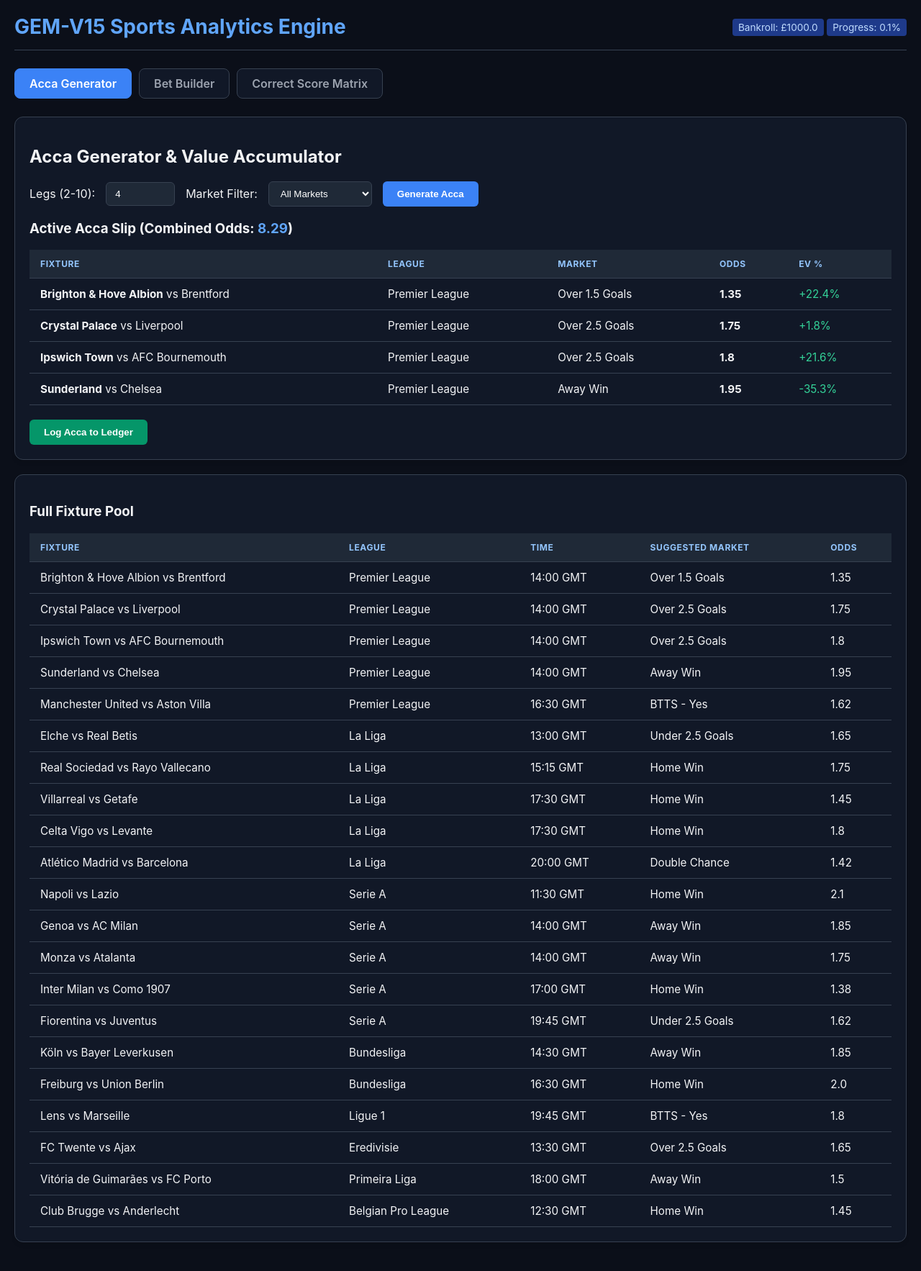
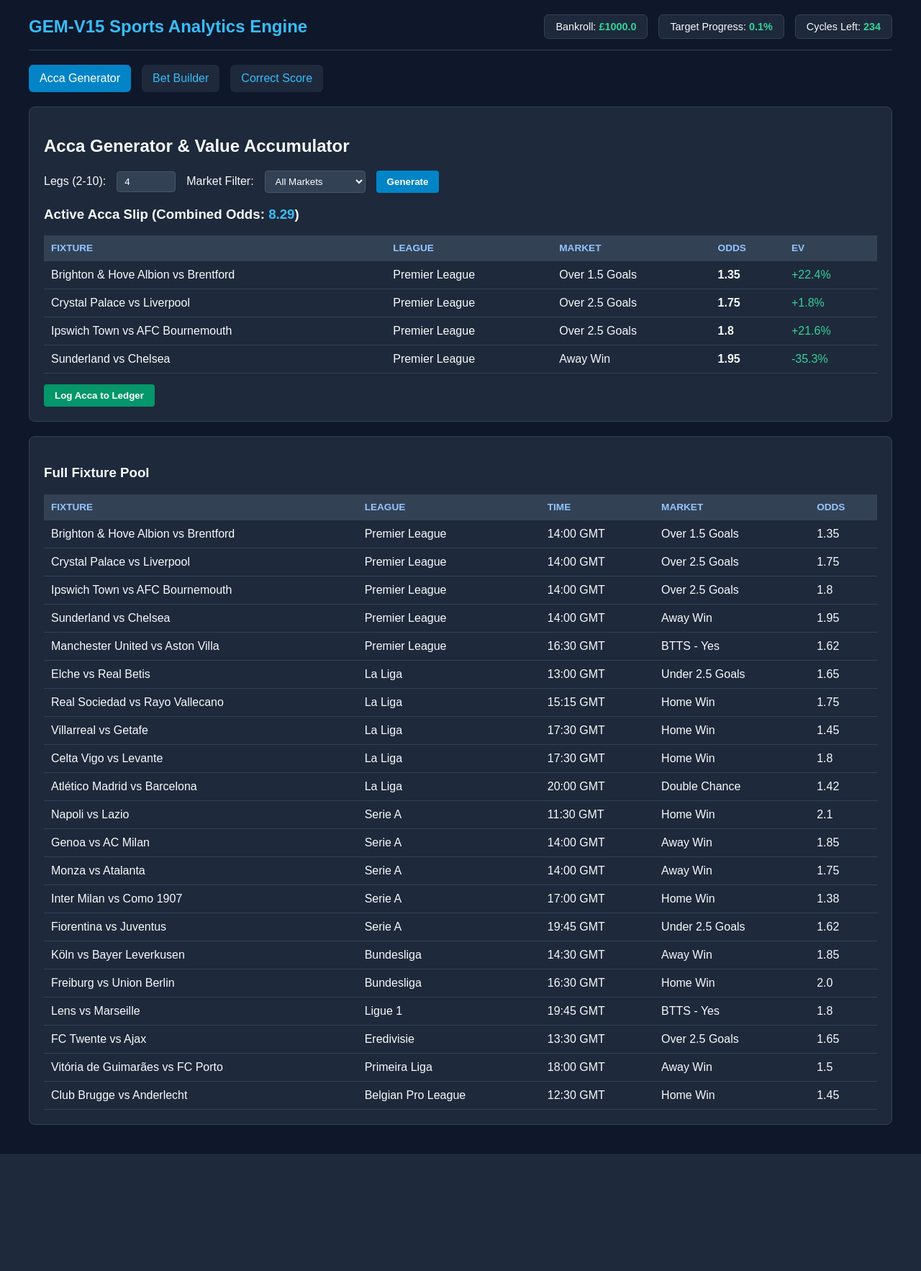
Before and after one commit to oworge/gem-v15-engine, a Flask app: page / in a window 1280 px wide. Shown: the whole page at 72% size. After the commit the page ends 1603 px from the top, so only its background shows below. Run offline with Flask 3, Linux system fonts and the light colour scheme; data that the repository does not hold is empty.

Commit message:
Restore full dashboard layout with metrics and Acca generator

```diff
--- a/templates/index.html
+++ b/templates/index.html
@@ -2,75 +2,61 @@
 <html lang="en">
 <head>
     <meta charset="UTF-8">
-    <meta name="viewport" content="width=device-width, initial-scale=1.0">
     <title>GEM-V15 Sports Analytics Engine</title>
     <style>
-        :root {
-            --bg-main: #0b0f19;
-            --bg-card: #111827;
-            --bg-card-hover: #1f2937;
-            --text-main: #f3f4f6;
-            --text-muted: #9ca3af;
-            --accent-primary: #3b82f6;
-            --accent-success: #10b981;
-            --border-color: #374151;
-        }
-        body { font-family: -apple-system, BlinkMacSystemFont, "Segoe UI", Roboto, sans-serif; background: var(--bg-main); color: var(--text-main); margin: 0; padding: 20px; }
-        .container { max-width: 1250px; margin: 0 auto; }
-        header { display: flex; justify-content: space-between; align-items: center; margin-bottom: 25px; border-bottom: 1px solid var(--border-color); padding-bottom: 15px; }
-        h1 { margin: 0; font-size: 1.75rem; color: #60a5fa; }
-        .nav-tabs { display: flex; gap: 10px; margin-bottom: 25px; }
-        .nav-tab { padding: 10px 20px; background: var(--bg-card); color: var(--text-muted); text-decoration: none; border-radius: 8px; font-weight: 600; border: 1px solid var(--border-color); transition: all 0.2s; }
-        .nav-tab.active { background: var(--accent-primary); color: #fff; border-color: var(--accent-primary); }
-        .card { background: var(--bg-card); border-radius: 12px; padding: 20px; margin-bottom: 20px; border: 1px solid var(--border-color); box-shadow: 0 4px 6px -1px rgba(0,0,0,0.1); }
-        .metrics-grid { display: grid; grid-template-columns: repeat(auto-fit, minmax(220px, 1fr)); gap: 15px; margin-bottom: 25px; }
-        .metric-card { background: var(--bg-card); padding: 15px; border-radius: 8px; border: 1px solid var(--border-color); }
-        .metric-title { font-size: 0.85rem; color: var(--text-muted); text-transform: uppercase; letter-spacing: 0.05em; }
-        .metric-value { font-size: 1.5rem; font-weight: 700; margin-top: 5px; color: var(--accent-success); }
+        body { font-family: sans-serif; background: #0f172a; color: #f8fafc; margin: 0; padding: 20px; }
+        .container { max-width: 1200px; margin: 0 auto; }
+        header { display: flex; justify-content: space-between; align-items: center; margin-bottom: 20px; border-bottom: 1px solid #334155; padding-bottom: 15px; }
+        h1 { margin: 0; font-size: 1.5rem; color: #38bdf8; }
+        .metrics { display: flex; gap: 15px; }
+        .metric-badge { background: #1e293b; padding: 8px 15px; border-radius: 6px; border: 1px solid #334155; font-size: 0.9rem; }
+        .metric-badge span { color: #34d399; font-weight: bold; }
+        .nav { display: flex; gap: 15px; margin-bottom: 20px; }
+        .nav a { color: #38bdf8; text-decoration: none; padding: 10px 15px; background: #1e293b; border-radius: 6px; }
+        .nav a.active { background: #0284c7; color: #fff; }
+        .card { background: #1e293b; padding: 20px; border-radius: 8px; margin-bottom: 20px; border: 1px solid #334155; }
         table { width: 100%; border-collapse: collapse; margin-top: 10px; }
-        th, td { padding: 12px 15px; text-align: left; border-bottom: 1px solid var(--border-color); font-size: 0.95rem; }
-        th { background: #1f2937; color: #93c5fd; text-transform: uppercase; font-size: 0.75rem; letter-spacing: 0.05em; }
-        tr:hover { background: var(--bg-card-hover); }
-        .btn { background: var(--accent-primary); color: white; border: none; padding: 10px 20px; border-radius: 6px; font-weight: 600; cursor: pointer; transition: background 0.2s; }
-        .btn:hover { background: #2563eb; }
-        .form-group { display: flex; gap: 15px; align-items: center; flex-wrap: wrap; margin-bottom: 15px; }
-        select, input { background: #1f2937; color: white; border: 1px solid var(--border-color); padding: 8px 12px; border-radius: 6px; }
-        .badge { background: #1e3a8a; color: #bfdbfe; padding: 4px 8px; border-radius: 4px; font-size: 0.85rem; }
+        th, td { padding: 10px; text-align: left; border-bottom: 1px solid #334155; }
+        th { background: #334155; color: #93c5fd; font-size: 0.85rem; text-transform: uppercase; }
+        .btn { background: #0284c7; color: white; border: none; padding: 8px 15px; border-radius: 4px; cursor: pointer; font-weight: bold; }
+        .btn:hover { background: #0369a1; }
+        input, select { background: #334155; color: white; border: 1px solid #475569; padding: 6px 10px; border-radius: 4px; }
     </style>
 </head>
 <body>
 <div class="container">
     <header>
         <h1>GEM-V15 Sports Analytics Engine</h1>
-        <div>
-            <span class="badge">Bankroll: £{{ bankroll }}</span>
-            <span class="badge">Progress: {{ progress_pct }}%</span>
+        <div class="metrics">
+            <div class="metric-badge">Bankroll: <span>£{{ bankroll }}</span></div>
+            <div class="metric-badge">Target Progress: <span>{{ progress_pct }}%</span></div>
+            <div class="metric-badge">Cycles Left: <span>{{ cycles_left }}</span></div>
         </div>
     </header>
 
-    <div class="nav-tabs">
-        <a href="/?tab=accagenerator" class="nav-tab {% if active_tab == 'accagenerator' %}active{% endif %}">Acca Generator</a>
-        <a href="/?tab=betbuilder" class="nav-tab {% if active_tab == 'betbuilder' %}active{% endif %}">Bet Builder</a>
-        <a href="/?tab=correctscore" class="nav-tab {% if active_tab == 'correctscore' %}active{% endif %}">Correct Score Matrix</a>
+    <div class="nav">
+        <a href="/?tab=accagenerator" class="{% if active_tab == 'accagenerator' %}active{% endif %}">Acca Generator</a>
+        <a href="/?tab=betbuilder" class="{% if active_tab == 'betbuilder' %}active{% endif %}">Bet Builder</a>
+        <a href="/?tab=correctscore" class="{% if active_tab == 'correctscore' %}active{% endif %}">Correct Score</a>
     </div>
 
     {% if active_tab == 'accagenerator' %}
     <div class="card">
         <h2>Acca Generator & Value Accumulator</h2>
-        <form method="GET" action="/" class="form-group">
+        <form method="GET" action="/" style="margin-bottom: 15px; display: flex; gap: 15px; align-items: center;">
             <input type="hidden" name="tab" value="accagenerator">
             <label>Legs (2-10):</label>
-            <input type="number" name="legs" value="{{ acca_legs }}" min="2" max="10" style="width: 70px;">
+            <input type="number" name="legs" value="{{ acca_legs }}" min="2" max="10" style="width: 60px;">
             <label>Market Filter:</label>
             <select name="market_filter">
                 {% for m in market_options %}
                 <option value="{{ m }}" {% if selected_market == m %}selected{% endif %}>{{ m }}</option>
                 {% endfor %}
             </select>
-            <button type="submit" class="btn">Generate Acca</button>
+            <button type="submit" class="btn">Generate</button>
         </form>
 
-        <h3>Active Acca Slip (Combined Odds: <span style="color: #60a5fa;">{{ combined_odds }}</span>)</h3>
+        <h3>Active Acca Slip (Combined Odds: <span style="color: #38bdf8;">{{ combined_odds }}</span>)</h3>
         <table>
             <thead>
                 <tr>
@@ -78,13 +64,13 @@
                     <th>League</th>
                     <th>Market</th>
                     <th>Odds</th>
-                    <th>EV %</th>
+                    <th>EV</th>
                 </tr>
             </thead>
             <tbody>
                 {% for item in current_acca %}
                 <tr>
-                    <td><strong>{{ item.home }}</strong> vs {{ item.away }}</td>
+                    <td>{{ item.home }} vs {{ item.away }}</td>
                     <td>{{ item.league }}</td>
                     <td>{{ item.market }}</td>
                     <td><strong>{{ item.odds }}</strong></td>
@@ -94,7 +80,7 @@
             </tbody>
         </table>
 
-        <form method="POST" action="/submit_acca" style="margin-top: 20px;">
+        <form method="POST" action="/submit_acca" style="margin-top: 15px;">
             <input type="hidden" name="summary_fixture" value="Multi-Leg Accumulator ({{ acca_legs }} Legs)">
             <input type="hidden" name="summary_market" value="{{ selected_market }}">
             <input type="hidden" name="combined_odds" value="{{ combined_odds }}">
@@ -111,7 +97,7 @@
                     <th>Fixture</th>
                     <th>League</th>
                     <th>Time</th>
-                    <th>Suggested Market</th>
+                    <th>Market</th>
                     <th>Odds</th>
                 </tr>
             </thead>
@@ -143,7 +129,7 @@
             <tbody>
                 {% for item in slate %}
                 <tr>
-                    <td><strong>{{ item.home }}</strong> vs {{ item.away }}</td>
+                    <td>{{ item.home }} vs {{ item.away }}</td>
                     <td>{{ item.league }}</td>
                     <td>
                         {% if item.builder %}
@@ -178,11 +164,11 @@
             <tbody>
                 {% for item in slate %}
                 <tr>
-                    <td><strong>{{ item.home }}</strong> vs {{ item.away }}</td>
+                    <td>{{ item.home }} vs {{ item.away }}</td>
                     <td>{{ item.league }}</td>
-                    <td><span class="badge" style="font-size: 1rem;">{{ item.correct_score }}</span></td>
+                    <td><strong>{{ item.correct_score }}</strong></td>
                     <td>{{ item.cs_odds }}</td>
-                    <td style="color: #38bdf8;">{{ item.btts_prob }}</td>
+                    <td>{{ item.btts_prob }}</td>
                 </tr>
                 {% endfor %}
             </tbody>
```
